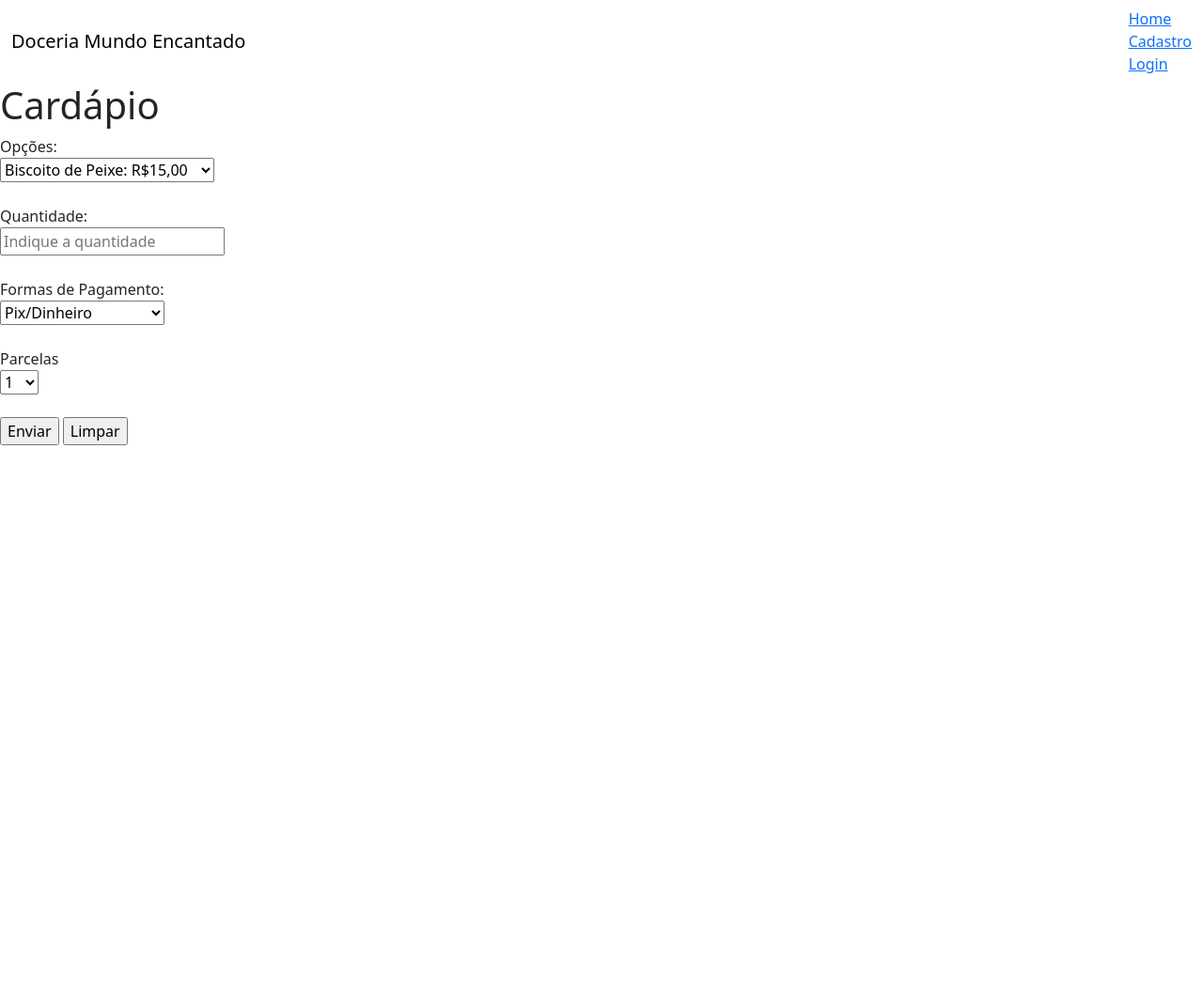
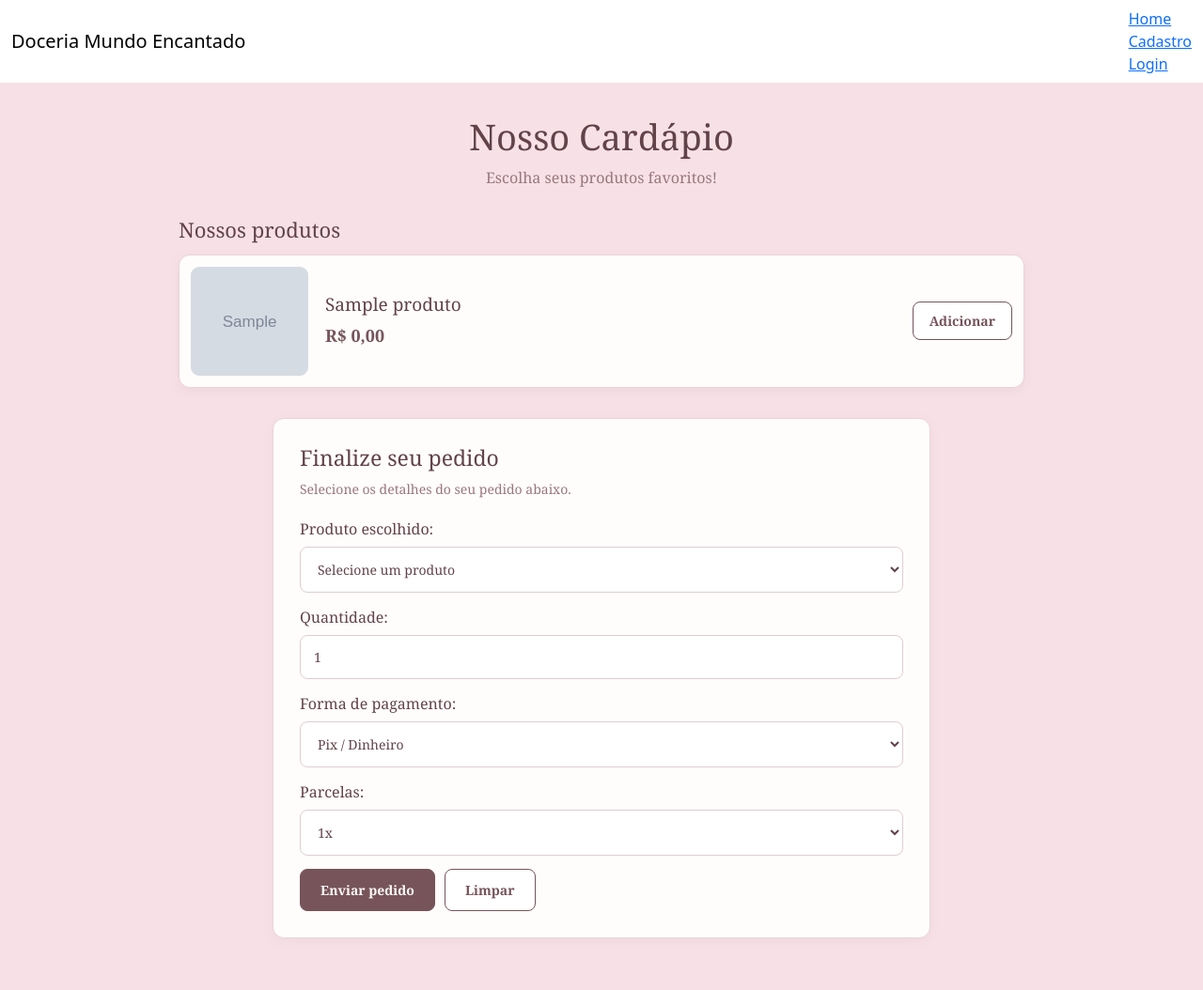
Before and after one commit to ThainaGuimaraes2/Doceria_Mundo_Encantado, a PHP site: page /cardapio.php in a window 1280 px wide. Shown: the whole page at 94% size. Before the commit the page ends 474 px from the top, so only its background shows below. Run offline with PHP 8.4, Linux system fonts and the light colour scheme; tables that the repository leaves empty or names only in its code hold one stand-in row (values such as "Sample post"); grey boxes marked "Sample" are stand-in pictures.

Commit message:
tarefa adicionando css ao login e editando cardapio

```diff
--- a/cardapio.php
+++ b/cardapio.php
@@ -1,60 +1,163 @@
 <?php
+if (session_status() === PHP_SESSION_NONE) {
+    session_start();
+}
+
+require_once "./config/database.php";
+
+if (!isset($pdo)) {
+    die("Erro: conexão com o banco não encontrada.");
+}
+
+// Busca os produtos cadastrados no painel do gestor.
+$stmt = $pdo->query(
+    "SELECT id_produto, nome, preco, imagem_url
+     FROM produto
+     ORDER BY nome ASC"
+);
+$produtos = $stmt->fetchAll(PDO::FETCH_ASSOC);
+
+function protegerCardapio($valor) {
+    return htmlspecialchars((string)$valor, ENT_QUOTES, 'UTF-8');
+}
+
 include "./classes/cabecalho.php";
-
 include "./classes/NavBar.php";
 ?>
-    <form action="Total.php" method="post">
-       <h1>Cardápio</h1>
-       <label for="">Opções:</label>
-          <br>
-        <select name="opcoes" >
-            <option value="15">Biscoito de Peixe: R$15,00</option>
-            <option value="20">Tortinha de frutas: R$20,00</option>
-            <option value="18">Maça do Amor: R$18,00</option>
-            <option value="17">Donuts decorado: R$17,00</option>
-            <option value="18">Cupcake temático: R$18,00</option>
-            <option value="16">Cookie decorados: R$16,00</option>
-            <option value="19">Brownie decorado: R$19,00</option>
-        </select>
 
-         <br> <br>
-         <label for="">Quantidade:</label>
-         <br>
-        <input type="number" name="quantidade" placeholder="Indique a quantidade">
-        <br> <br>
+<style>
+:root {
+    --rosa-fundo: #f7e1e7; --rosa-claro: #fbeef1; --marrom: #76545a;
+    --marrom-escuro: #62434a; --branco: #fffdfc; --borda: #ead3d8;
+}
+.cardapio-pagina { min-height:100vh; padding:35px 16px 55px; background:var(--rosa-fundo); color:var(--marrom); font-family:Georgia,'Times New Roman',serif; }
+.cardapio-container { width:min(94%,900px); margin:0 auto; }
+.cardapio-topo { text-align:center; margin-bottom:30px; }
+.cardapio-titulo { margin:0 0 8px; color:var(--marrom-escuro); font-size:clamp(28px,4vw,38px); font-weight:normal; }
+.cardapio-subtitulo { margin:0; color:#98777d; }
+.cardapio-secao-titulo { margin:28px 0 14px; color:var(--marrom-escuro); font-size:22px; font-weight:normal; }
+.produtos-lista { display:grid; grid-template-columns:1fr; gap:14px; margin-bottom:32px; }
+.produto-card { display:flex; align-items:center; gap:18px; min-height:142px; padding:12px; background:var(--branco); border:1px solid var(--borda); border-radius:12px; box-shadow:0 3px 12px rgba(118,84,90,.07); transition:transform .2s,box-shadow .2s; }
+.produto-card:hover { transform:translateY(-2px); box-shadow:0 6px 16px rgba(118,84,90,.12); }
+.produto-card img,.produto-sem-imagem { flex:0 0 125px; width:125px; height:116px; object-fit:cover; border-radius:9px; background:var(--rosa-claro); }
+.produto-sem-imagem { display:grid; place-items:center; color:#ad8991; font-size:13px; }
+.produto-info { flex:1; min-width:0; }
+.produto-info h3 { margin:0 0 9px; color:var(--marrom-escuro); font-size:19px; font-weight:normal; }
+.produto-preco { margin:0; color:var(--marrom); font-size:18px; font-weight:bold; }
+.produto-escolher { flex:0 0 auto; padding:10px 17px; border:1px solid var(--marrom); border-radius:8px; background:#fff; color:var(--marrom); font:bold 14px Georgia,'Times New Roman',serif; cursor:pointer; transition:.2s; }
+.produto-escolher:hover,.produto-escolher.selecionado { background:var(--marrom); color:white; }
+.cardapio-formulario { max-width:700px; margin:0 auto; padding:28px; background:var(--branco); border:1px solid var(--borda); border-radius:12px; box-shadow:0 3px 12px rgba(118,84,90,.06); }
+.cardapio-formulario h2 { margin:0 0 8px; color:var(--marrom-escuro); font-size:23px; font-weight:normal; }
+.cardapio-instrucao { margin:0 0 20px; color:#98777d; font-size:14px; }
+.cardapio-formulario label { display:block; margin:14px 0 7px; color:var(--marrom-escuro); }
+.cardapio-formulario input,.cardapio-formulario select { display:block; width:100%; padding:13px 14px; margin-bottom:14px; border:1px solid #dfcdd1; border-radius:8px; background:#fff; color:var(--marrom-escuro); font:14px Georgia,'Times New Roman',serif; box-sizing:border-box; }
+.cardapio-formulario input:focus,.cardapio-formulario select:focus { outline:none; border-color:#c58b9a; box-shadow:0 0 0 3px rgba(244,201,213,.35); }
+.cardapio-botoes { display:flex; flex-wrap:wrap; gap:10px; margin-top:8px; }
+.cardapio-botoes button,.cardapio-botoes input { width:auto; margin:0; padding:12px 21px; border:1px solid var(--marrom); border-radius:8px; cursor:pointer; background:var(--marrom); color:#fffaf8; font:bold 14px Georgia,'Times New Roman',serif; }
+.cardapio-botoes input[type="reset"] { background:#fff; color:var(--marrom); }
+.cardapio-aviso { padding:18px; margin-bottom:24px; background:var(--branco); border:1px solid var(--borda); border-radius:10px; text-align:center; }
+@media(max-width:560px) {
+    .cardapio-container { width:100%; }
+    .produto-card { gap:12px; min-height:112px; padding:9px; }
+    .produto-card img,.produto-sem-imagem { flex-basis:92px; width:92px; height:92px; }
+    .produto-info h3 { font-size:16px; }
+    .produto-preco { font-size:16px; }
+    .produto-escolher { padding:9px 11px; font-size:12px; }
+    .cardapio-formulario { padding:21px 16px; }
+}
+</style>
 
-        <label for="">Formas de Pagamento:</label>
-        <br>
-         <select name="opcoesPag" >
-            <option value="1">Pix/Dinheiro</option>
-            <option value="2">Débito</option>
-            <option value="3">Crédito</option>
-            <option value="4">Links de pagamento</option>
-        </select>
-        <br> <br>
+<main class="cardapio-pagina">
+    <div class="cardapio-container">
+        <div class="cardapio-topo">
+            <h1 class="cardapio-titulo">Nosso Cardápio</h1>
+            <p class="cardapio-subtitulo">Escolha seus produtos favoritos!</p>
+        </div>
 
-        <label for="">Parcelas</label>
-        <br>
-         <select name="parcelas" >
-         <?php
-         for($i=1;$i<13;$i++){
-            ?>
-           <option value="<?php echo $i?>"> <?php echo $i ?></option>
+        <?php if (empty($produtos)): ?>
+            <div class="cardapio-aviso">Ainda não há produtos cadastrados. Volte mais tarde!</div>
+        <?php else: ?>
+            <h2 class="cardapio-secao-titulo">Nossos produtos</h2>
+            <section class="produtos-lista" aria-label="Produtos disponíveis">
+                <?php foreach ($produtos as $indice => $produto): ?>
+                    <article class="produto-card">
+                        <?php if (!empty($produto['imagem_url'])): ?>
+                            <img src="<?= protegerCardapio($produto['imagem_url']) ?>" alt="<?= protegerCardapio($produto['nome']) ?>">
+                        <?php else: ?>
+                            <div class="produto-sem-imagem">Sem imagem</div>
+                        <?php endif; ?>
 
-           <?php
-         }
-         ?>
+                        <div class="produto-info">
+                            <h3><?= protegerCardapio($produto['nome']) ?></h3>
+                            <p class="produto-preco">R$ <?= number_format((float)$produto['preco'], 2, ',', '.') ?></p>
+                        </div>
 
-        </select>
-        <br> <br>
+                        <button class="produto-escolher" type="button" data-indice="<?= (int)$indice ?>">Adicionar</button>
+                    </article>
+                <?php endforeach; ?>
+            </section>
 
+            <form class="cardapio-formulario" id="formPedido" action="Total.php" method="post">
+                <h2>Finalize seu pedido</h2>
+                <p class="cardapio-instrucao">Selecione os detalhes do seu pedido abaixo.</p>
 
+                <label for="opcoes">Produto escolhido:</label>
+                <select name="opcoes" id="opcoes" required>
+                    <option value="">Selecione um produto</option>
+                    <?php foreach ($produtos as $produto): ?>
+                        <option value="<?= protegerCardapio($produto['preco']) ?>">
+                            <?= protegerCardapio($produto['nome']) ?> — R$ <?= number_format((float)$produto['preco'], 2, ',', '.') ?>
+                        </option>
+                    <?php endforeach; ?>
+                </select>
 
+                <label for="quantidade">Quantidade:</label>
+                <input type="number" name="quantidade" id="quantidade" placeholder="Indique a quantidade" min="1" step="1" value="1" required>
 
-        <input type="submit" value="Enviar">
-         <input type="reset" value="Limpar">
-    </form>
+                <label for="opcoesPag">Forma de pagamento:</label>
+                <select name="opcoesPag" id="opcoesPag" required>
+                    <option value="1">Pix / Dinheiro</option>
+                    <option value="2">Débito</option>
+                    <option value="3">Crédito</option>
+                    <option value="4">Link de pagamento</option>
+                </select>
 
-<?php
-include "./classes/rodape.php" ;
-?>
+                <label for="parcelas">Parcelas:</label>
+                <select name="parcelas" id="parcelas" required>
+                    <?php for ($i = 1; $i <= 12; $i++): ?>
+                        <option value="<?= $i ?>"><?= $i ?>x</option>
+                    <?php endfor; ?>
+                </select>
+
+                <div class="cardapio-botoes">
+                    <button type="submit">Enviar pedido</button>
+                    <input type="reset" value="Limpar">
+                </div>
+            </form>
+        <?php endif; ?>
+    </div>
+</main>
+
+<script>
+document.querySelectorAll('.produto-escolher').forEach(function(botao) {
+    botao.addEventListener('click', function() {
+        const indice = Number(this.dataset.indice);
+        const seletor = document.getElementById('opcoes');
+        if (!seletor) return;
+
+        // A primeira opção do select é apenas a instrução; os produtos começam no índice 1.
+        seletor.selectedIndex = indice + 1;
+
+        document.querySelectorAll('.produto-escolher').forEach(function(item) {
+            item.classList.remove('selecionado');
+            item.textContent = 'Adicionar';
+        });
+
+        this.classList.add('selecionado');
+        this.textContent = 'Adicionado';
+        document.getElementById('formPedido').scrollIntoView({behavior:'smooth', block:'center'});
+    });
+});
+</script>
+
+<?php include "./classes/rodape.php"; ?>
```
Also changed, not shown: login.php (+74 -10 lines), uploads/produtos/542b1359310257e9cabb043c84cfeb2a.jpg (added).
